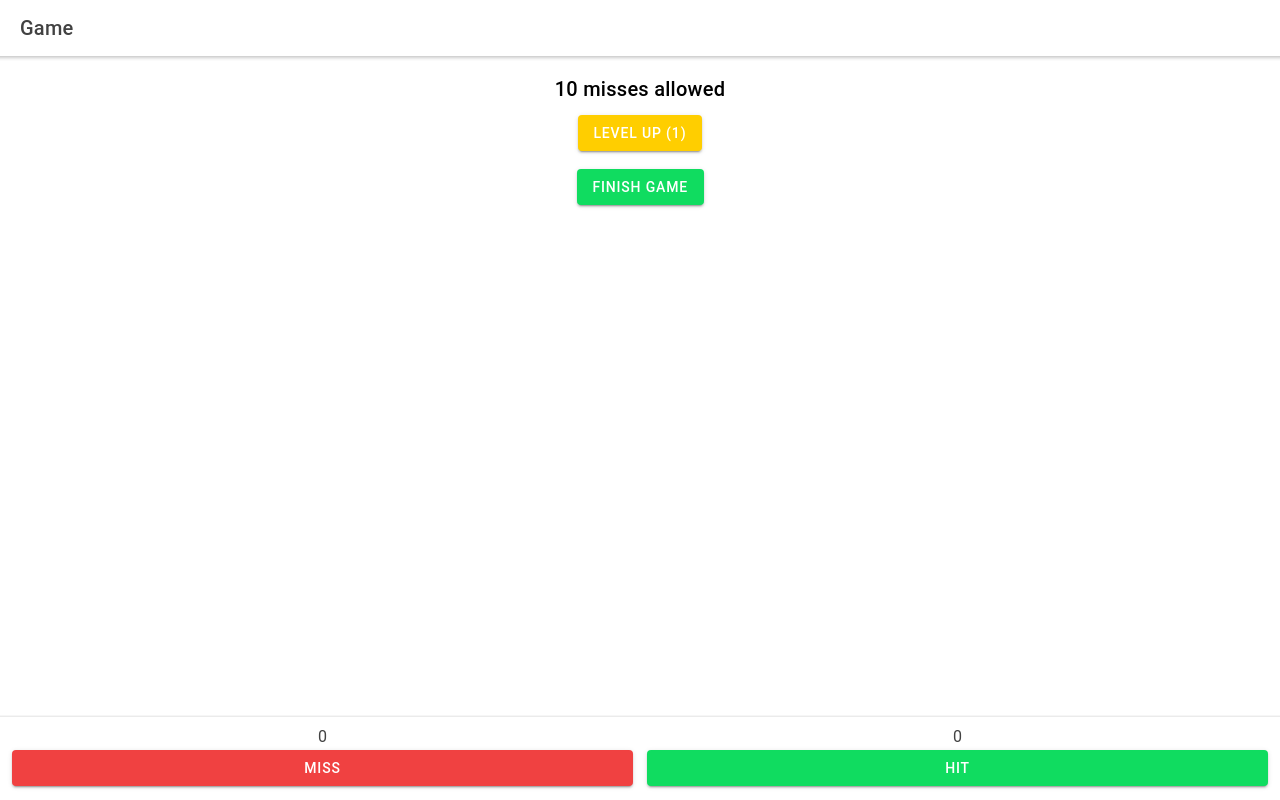
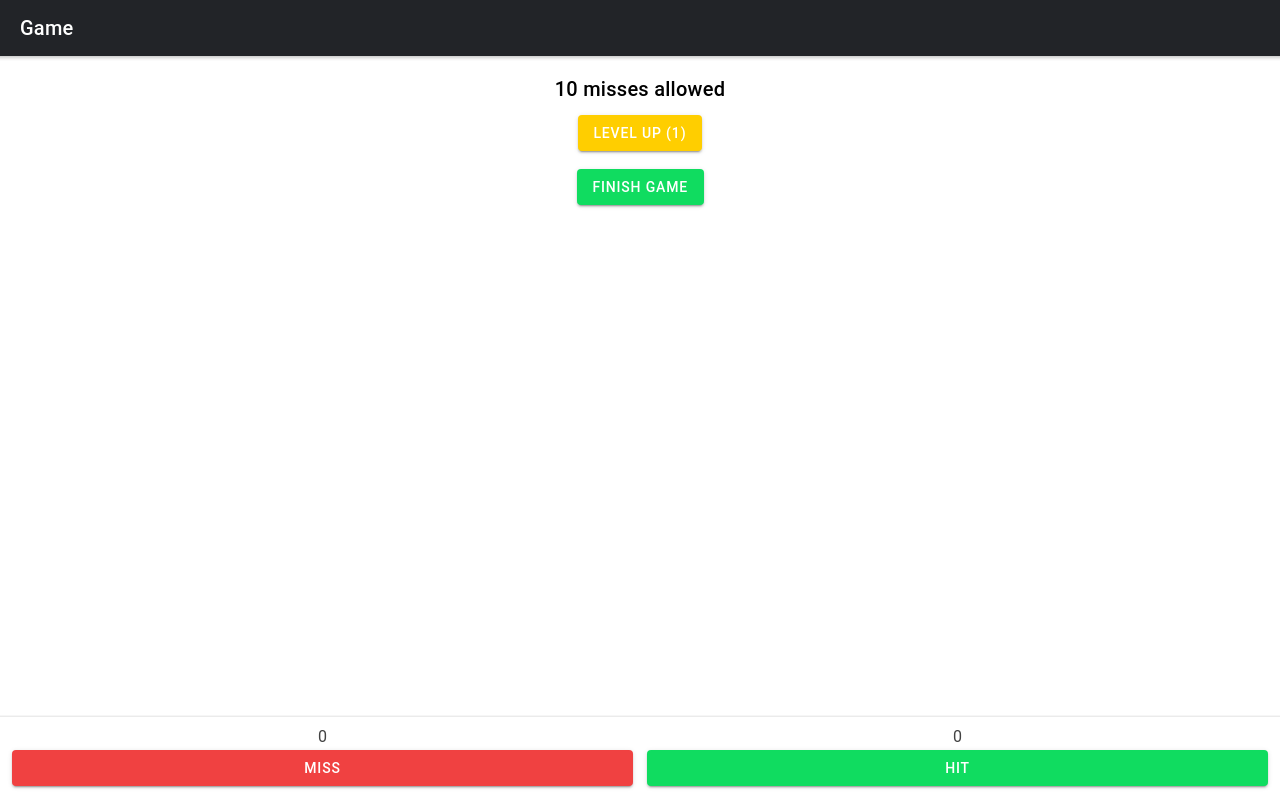
Before and after one commit to zivoradmilekic/office-basket, a React (Create React App) app: page /game in a window 1280 px wide. Built offline with nearby package versions, Linux system fonts and the light colour scheme.

Commit message:
Changed colors on pages headers

```diff
--- a/src/pages/Game.tsx
+++ b/src/pages/Game.tsx
@@ -181,7 +181,7 @@ const Game: React.FC = () => {
   return (
     <IonPage>
       <IonHeader>
-        <IonToolbar>
+        <IonToolbar color="dark">
           <IonTitle>Game</IonTitle>
         </IonToolbar>
       </IonHeader>
--- a/src/pages/Home.tsx
+++ b/src/pages/Home.tsx
@@ -128,7 +128,7 @@ const Home: React.FC = () => {
   return (
     <IonPage>
       <IonHeader>
-        <IonToolbar>
+        <IonToolbar color="dark">
           <IonTitle>Office Basket</IonTitle>
           <IonButtons slot="end">
             <IonButton onClick={() => setPlayers({})}>
```
